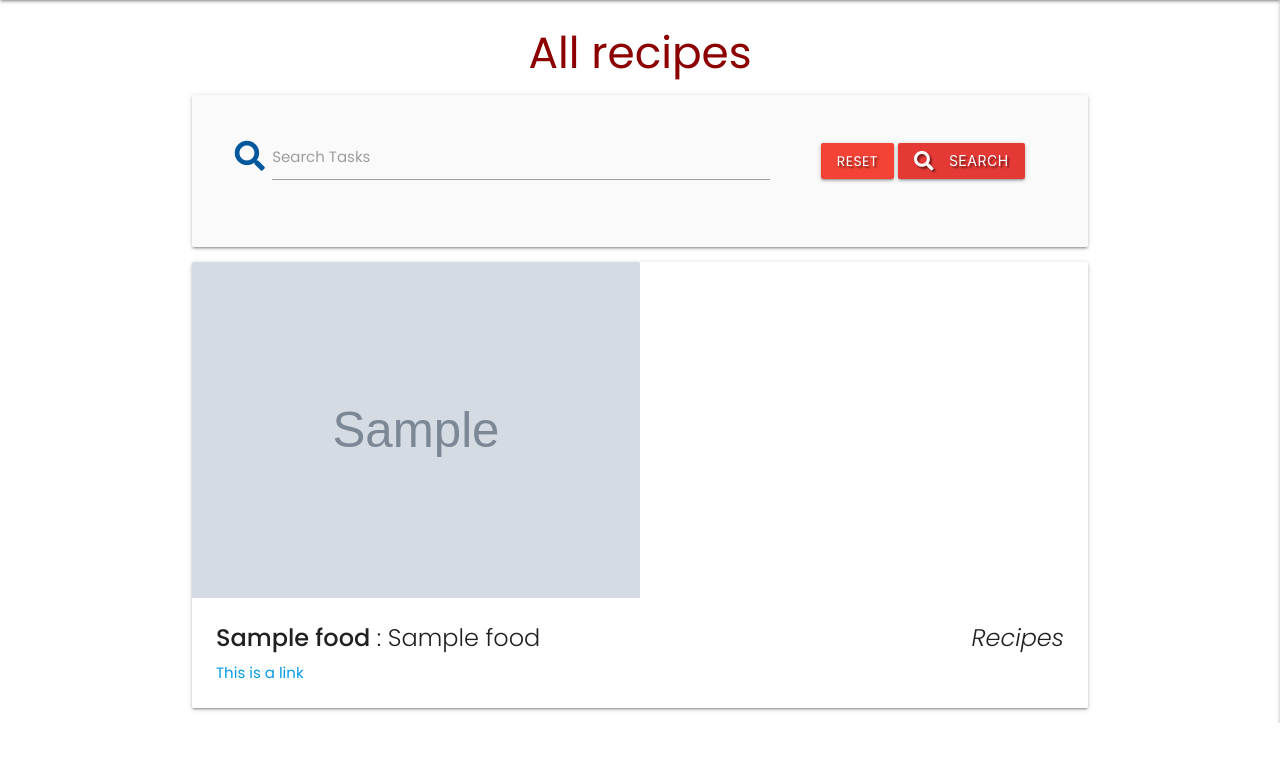
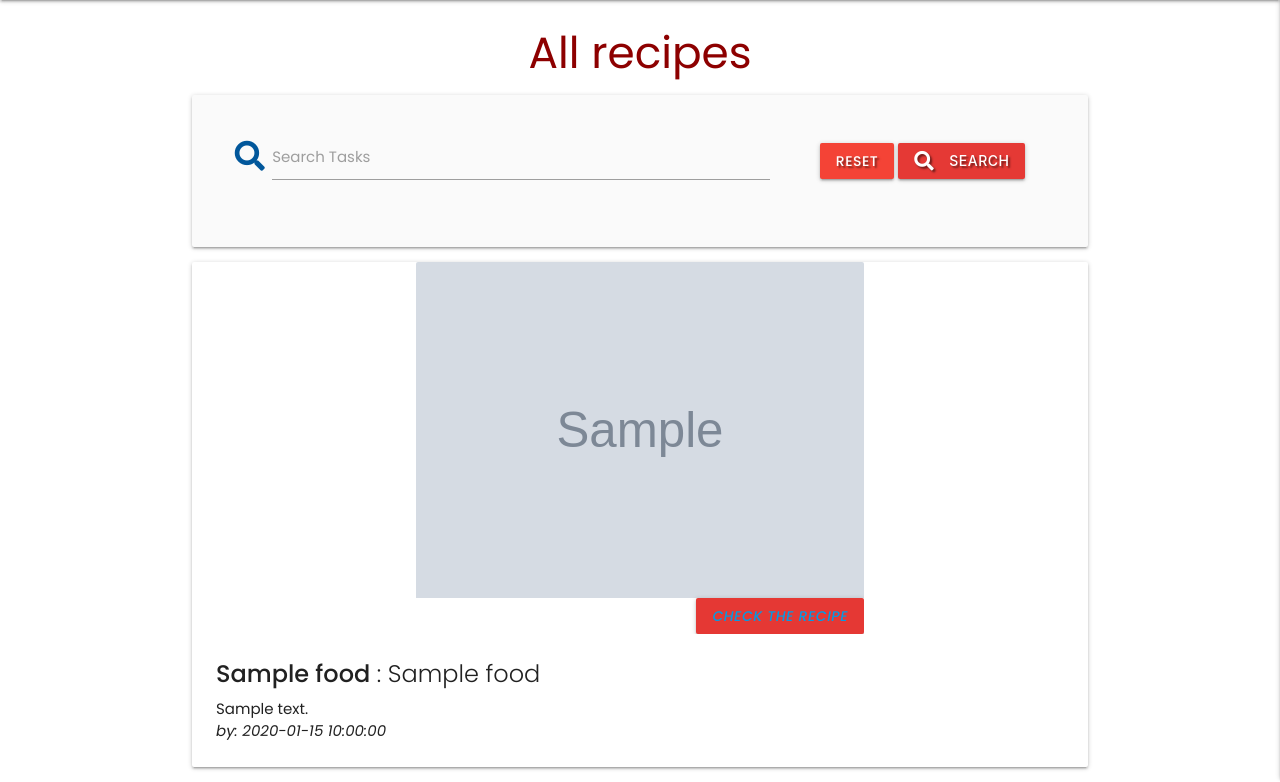
Before and after one commit to Oneday2010/milestone-project3_koreanfood, a Flask app: page / in a window 1280 px wide. Shown: the part 82-864 px from the top of the page. Before the commit the page ends 805 px from the top, so only its background shows below. Run offline with Flask 2, Linux system fonts and the light colour scheme; grey boxes marked "Sample" are stand-in pictures; a database or web service that is not in the repository returns one stand-in record (values such as "Sample title"); some libraries are stand-ins or nearby versions.

Commit message:
add check_recipe.html

```diff
--- a/static/css/style.css
+++ b/static/css/style.css
@@ -48,6 +48,7 @@ body {
 .heading_color {
     color: #8d0000;
 }
+
 .flashes h4 {
     line-height: 2;
 }
@@ -62,6 +63,17 @@ body {
 }
 
 .card-image {
-    width:50%;
-    height:50%;;
+    width: 50%;
+    height: 50%;
+    display: block;
+    margin-left: auto;
+    margin-right: auto;
+
+
 }
+
+.btn {
+    color: #fff;
+    font-weight: 500;
+    background-color: #e53834;
+}
--- a/templates/foods.html
+++ b/templates/foods.html
@@ -24,16 +24,12 @@
 <div class="card">
     {% for foods in foods %}
     <div class="card-image waves-effect waves-block waves-light">
-        <img class="activator" src="{{ foods.food_img}}">
+        <img class="activator" src="{{ foods.food_img}}"><i class="btn material-icons right "><a href="#">check the recipe</a></i>
     </div>
-    <div class="card-content">
-        <span class="card-title activator grey-text text-darken-4"> <strong>{{ foods.food_name}}</strong> :
-            {{ foods.category_name }}<i class="material-icons right">Recipes</i></span>
-        <p><a href="#">This is a link</a></p>
-    </div>
-    <div class="card-reveal">
+
+    <div class="card-content ">
         <span class="card-title grey-text text-darken-4"> <strong>{{ foods.food_name}}</strong> :
-            {{ foods.category_name }}<i class="material-icons right">close</i></span>
+            {{ foods.category_name }}</span>
         <p>{{ foods.food_description }}</p>
         <p><em>by: {{ foods.created_by }}</em></p>
         {% if session.user|lower == foods.created_by|lower %}
```
Also changed, not shown: templates/check_recipe.html (added, +23 -0 lines).
